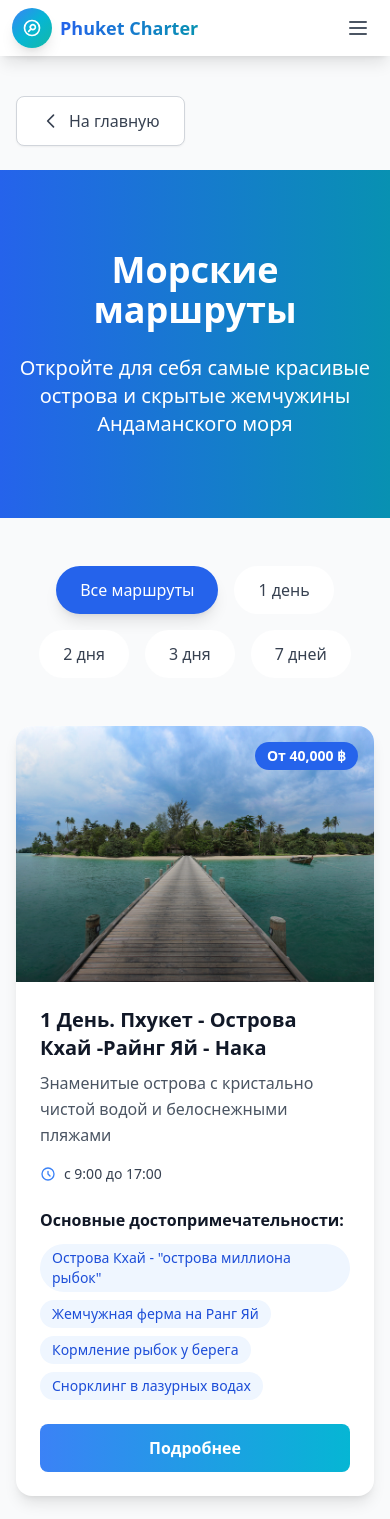
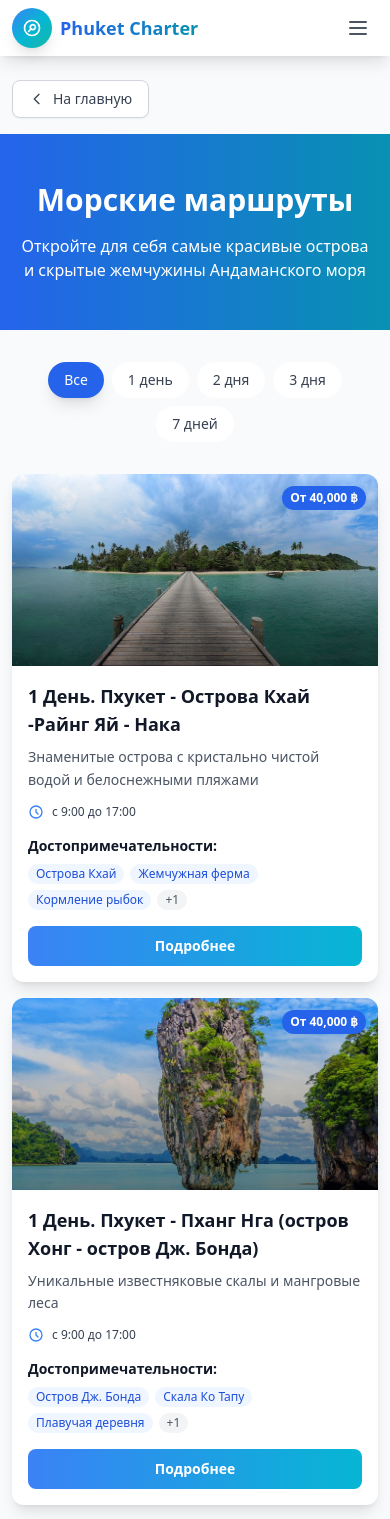
Before and after one commit to TEROS228/PhuketCharterTeam, a React (Vite) app: page /routes in a window 390 px wide. Shown: the top 1519 px of the page. Built offline with nearby package versions, Linux system fonts and the light colour scheme.

Commit message:
Mobile optimization for RoutesPage

```diff
--- a/src/components/pages/RoutesPage.tsx
+++ b/src/components/pages/RoutesPage.tsx
@@ -21,7 +21,7 @@ const RoutesPage = () => {
       name: '1 День. Пхукет - Острова Кхай -Райнг Яй - Нака',
       description: 'Знаменитые острова с кристально чистой водой и белоснежными пляжами',
       duration: 'с 9:00 до 17:00',
-      highlights: ['Острова Кхай - "острова миллиона рыбок"', 'Жемчужная ферма на Ранг Яй', 'Кормление рыбок у берега', 'Снорклинг в лазурных водах'],
+      highlights: ['Острова Кхай', 'Жемчужная ферма', 'Кормление рыбок', 'Снорклинг'],
       price: 'От 40,000',
       image: '/images/routes/phi-phi.jpg'
     },
@@ -30,7 +30,7 @@ const RoutesPage = () => {
       name: '1 День. Пхукет - Пханг Нга (остров Хонг - остров Дж. Бонда)',
       description: 'Уникальные известняковые скалы и мангровые леса',
       duration: 'с 9:00 до 17:00',
-      highlights: ['Остров Джеймса Бонда', 'Знаменитая скала Ко Тапу', 'Плавучая деревня Ко-Панъи', 'Каякинг в морских пещерах'],
+      highlights: ['Остров Дж. Бонда', 'Скала Ко Тапу', 'Плавучая деревня', 'Каякинг'],
       price: 'От 40,000',
       image: '/images/routes/phang-nga.jpg'
     },
@@ -39,7 +39,7 @@ const RoutesPage = () => {
       name: '1 День. Пхукет - Остров Хонг (Краби)',
       description: 'Остров с пустотой внутри и скрытой лагуной',
       duration: 'с 9:00 до 17:00',
-      highlights: ['Пляж Пелай - один из красивейших в Краби', 'Скрытая лагуна с кристальной водой', 'Каякинг к секретным местам', 'Снорклинг среди коралловых рифов'],
+      highlights: ['Пляж Пелай', 'Скрытая лагуна', 'Каякинг', 'Снорклинг'],
       price: 'От 40,000',
       image: '/images/routes/similan.jpg'
     },
@@ -48,7 +48,7 @@ const RoutesPage = () => {
       name: '2 Дня. Пхукет - остров Рача Яй',
       description: 'Белоснежные пляжи и коралловые рифы как в фильме "Баунти"',
       duration: '2 дня / 1 ночь',
-      highlights: ['Белоснежные пляжи', 'Коралловые рифы для снорклинга', 'Прозрачная морская вода', 'Тропическая растительность'],
+      highlights: ['Белоснежные пляжи', 'Коралловые рифы', 'Прозрачная вода', 'Тропики'],
       price: 'От 85,000',
       image: '/images/routes/coral.jpg'
     },
@@ -57,7 +57,7 @@ const RoutesPage = () => {
       name: '2 Дня. Пхукет - Краби (Чикен Айленд+ Ао Нанг + Ралей бич)',
       description: 'Куриный остров с уникальной скалой и красивые пляжи Краби',
       duration: '2 дня / 1 ночь',
-      highlights: ['Chicken Island со скалой-головой курицы', 'Пляж Ао Нанг', 'Уединенный Ралей бич', 'Живописные известняковые скалы'],
+      highlights: ['Chicken Island', 'Пляж Ао Нанг', 'Ралей бич', 'Скалы'],
       price: 'От 85,000',
       image: '/images/routes/racha.jpg'
     },
@@ -66,7 +66,7 @@ const RoutesPage = () => {
       name: '2 Дня. Пхукет - остров Пи Пи (бухта Майя бэй фильм "Пляж "+ Пхи Пхи дон)',
       description: 'Знаменитые острова из фильма "Пляж" с Ди Каприо',
       duration: '2 дня / 1 ночь',
-      highlights: ['Бухта Майя Бэй из фильма "Пляж"', 'Белоснежные пляжи Пхи Пхи Дон', 'Потрясающие джунгли', 'Зажигательные вечеринки'],
+      highlights: ['Майя Бэй', 'Пхи Пхи Дон', 'Джунгли', 'Вечеринки'],
       price: 'От 85,000',
       image: '/images/routes/krabi.jpg'
     },
@@ -75,7 +75,7 @@ const RoutesPage = () => {
       name: '3 Дня. Остров Ко Рок',
       description: 'Нетронутые острова в провинции Транг для уединенного отдыха',
       duration: '3 дня / 2 ночи',
-      highlights: ['Острова Рок и Ха', 'Нереально голубая прозрачная вода', 'Нетронутый подводный мир', 'Снорклинг без толп туристов'],
+      highlights: ['Острова Рок и Ха', 'Голубая вода', 'Подводный мир', 'Снорклинг'],
       price: 'От 130,000',
       image: '/images/routes/sunset.jpg'
     },
@@ -84,7 +84,7 @@ const RoutesPage = () => {
       name: '3 Дня. Симиланские острова',
       description: 'Национальный парк и одно из 10 лучших мест для дайвинга на Земле',
       duration: '3 дня / 2 ночи',
-      highlights: ['Национальный парк Таиланда', 'Топ-10 мест для дайвинга в мире', 'Плавание с черепахами', 'Встреча с китовой акулой'],
+      highlights: ['Национальный парк', 'Топ-10 дайвинга', 'Черепахи', 'Китовая акула'],
       price: 'От 130,000',
       image: '/images/routes/ko-lan.jpg'
     },
@@ -93,23 +93,23 @@ const RoutesPage = () => {
       name: '3 Дня. Остров Ланта',
       description: 'Четвертый по величине остров Таиланда для спокойного отдыха',
       duration: '3 дня / 2 ночи',
-      highlights: ['Архипелаг из 52 островов', 'Живописные закаты на западном побережье', 'Атмосфера умиротворения', 'Густые тропические леса'],
+      highlights: ['52 острова', 'Закаты', 'Умиротворение', 'Тропические леса'],
       price: 'От 130,000',
       image: '/images/routes/ko-he.jpg'
     },
     {
       id: 10,
       name: '7 Дней. Большое путешествие по Андаманскому морю',
-      description: 'Исследование нескольких островов за 3 дня',
+      description: 'Исследование нескольких островов за 7 дней',
       duration: '7 дней / 6 ночей',
-      highlights: ['Несколько островов', 'Ночевка на катамаране', 'Рыбалка', 'Дайвинг'],
+      highlights: ['Несколько островов', 'Ночевка на борту', 'Рыбалка', 'Дайвинг'],
       price: '310,000',
       image: '/images/routes/multi-day.jpg'
     }
   ];
 
   const categories = [
-  { id: 'all', name: 'Все маршруты' },
+    { id: 'all', name: 'Все' },
     { id: '1-day', name: '1 день' },
     { id: '2-day', name: '2 дня' },
     { id: '3-day', name: '3 дня' },
@@ -131,14 +131,14 @@ const filteredRoutes = routes.filter(route => {
 
   return (
     <div className="min-h-screen bg-gray-50">
-      {/* КНОПКА НАЗАД - с отступом для хедера */}
-      <div className="pt-24 pb-6">
-        <div className="container mx-auto px-4">
+      {/* Кнопка назад */}
+      <div className="pt-20 sm:pt-24 pb-4 sm:pb-6">
+        <div className="container mx-auto px-3 sm:px-4">
           <button
             onClick={() => navigate('/')}
-            className="flex items-center gap-2 px-6 py-3 bg-white text-gray-700 rounded-lg border border-gray-300 hover:bg-gray-50 hover:text-blue-600 transition-all duration-200 shadow-sm"
+            className="flex items-center gap-2 px-4 sm:px-6 py-2 sm:py-3 bg-white text-gray-700 rounded-lg border border-gray-300 hover:bg-gray-50 hover:text-blue-600 transition-all duration-200 shadow-sm text-sm sm:text-base"
           >
-            <svg className="w-5 h-5" fill="none" stroke="currentColor" viewBox="0 0 24 24">
+            <svg className="w-4 h-4 sm:w-5 sm:h-5" fill="none" stroke="currentColor" viewBox="0 0 24 24">
               <path strokeLinecap="round" strokeLinejoin="round" strokeWidth={2} d="M15 19l-7-7 7-7" />
             </svg>
             <span className="font-medium">На главную</span>
@@ -146,26 +146,26 @@ const filteredRoutes = routes.filter(route => {
         </div>
       </div>
 
-      {/* Hero секция */}
-      <div className="bg-gradient-to-r from-blue-600 to-cyan-600 text-white py-20">
+      {/* Hero */}
+      <div className="bg-gradient-to-r from-blue-600 to-cyan-600 text-white py-12 sm:py-16 md:py-20">
         <div className="container mx-auto px-4 text-center">
-          <h1 className="text-4xl md:text-6xl font-bold mb-6">
+          <h1 className="text-3xl sm:text-4xl md:text-6xl font-bold mb-4 sm:mb-6">
             Морские маршруты
           </h1>
-          <p className="text-xl md:text-2xl max-w-3xl mx-auto">
+          <p className="text-base sm:text-xl md:text-2xl max-w-3xl mx-auto">
             Откройте для себя самые красивые острова и скрытые жемчужины Андаманского моря
           </p>
         </div>
       </div>
 
-      <div className="container mx-auto px-4 py-12">
+      <div className="container mx-auto px-3 sm:px-4 py-8 sm:py-12">
         {/* Фильтры */}
-        <div className="flex flex-wrap justify-center gap-4 mb-12">
+        <div className="flex flex-wrap justify-center gap-2 sm:gap-4 mb-8 sm:mb-12">
           {categories.map(category => (
             <button
               key={category.id}
               onClick={() => setSelectedCategory(category.id)}
-              className={`px-6 py-3 rounded-full font-medium transition-all duration-300 ${
+              className={`px-4 sm:px-6 py-2 sm:py-3 rounded-full font-medium transition-all duration-300 text-sm sm:text-base ${
                 selectedCategory === category.id
                   ? 'bg-blue-600 text-white shadow-lg'
                   : 'bg-white text-gray-700 hover:bg-blue-50 hover:text-blue-600'
@@ -177,10 +177,10 @@ const filteredRoutes = routes.filter(route => {
         </div>
 
         {/* Сетка маршрутов */}
-        <div className="grid grid-cols-1 md:grid-cols-2 lg:grid-cols-3 gap-8 max-w-7xl mx-auto">
+        <div className="grid grid-cols-1 md:grid-cols-2 lg:grid-cols-3 gap-4 sm:gap-6 lg:gap-8 max-w-7xl mx-auto">
           {filteredRoutes.map(route => (
-            <div key={route.id} className="bg-white rounded-2xl shadow-lg hover:shadow-xl transition-all duration-300 hover:-translate-y-1 overflow-hidden h-full flex flex-col">
-              <div className="relative h-64">
+            <div key={route.id} className="bg-white rounded-xl sm:rounded-2xl shadow-lg hover:shadow-xl transition-all duration-300 hover:-translate-y-1 overflow-hidden h-full flex flex-col">
+              <div className="relative h-48 sm:h-56 md:h-64">
                 <img
                   src={route.image}
                   alt={route.name}
@@ -192,39 +192,44 @@ const filteredRoutes = routes.filter(route => {
                 />
                 <div className="hidden absolute inset-0 bg-gradient-to-br from-blue-100 to-cyan-200"></div>
                 <div className="absolute inset-0 bg-gradient-to-t from-black/50 to-transparent"></div>
-                <div className="absolute top-4 right-4">
-                  <div className="bg-blue-600 text-white px-3 py-1 rounded-full text-sm font-semibold">
+                <div className="absolute top-3 sm:top-4 right-3 sm:right-4">
+                  <div className="bg-blue-600 text-white px-2 sm:px-3 py-1 rounded-full text-xs sm:text-sm font-semibold">
                     {route.price} ฿
                   </div>
                 </div>
               </div>
-              <div className="p-6 flex flex-col flex-grow">
-                <h3 className="text-xl font-bold text-gray-900 mb-2">{route.name}</h3>
-                <p className="text-gray-600 mb-4 leading-relaxed">{route.description}</p>
-                <div className="mb-6">
-                  <div className="flex items-center gap-2 text-sm">
-                    <svg className="w-4 h-4 text-blue-500" fill="none" stroke="currentColor" viewBox="0 0 24 24">
+              <div className="p-4 sm:p-6 flex flex-col flex-grow">
+                <h3 className="text-lg sm:text-xl font-bold text-gray-900 mb-2 line-clamp-2">{route.name}</h3>
+                <p className="text-sm sm:text-base text-gray-600 mb-3 sm:mb-4 leading-relaxed line-clamp-2">{route.description}</p>
+                <div className="mb-4 sm:mb-6">
+                  <div className="flex items-center gap-2 text-xs sm:text-sm">
+                    <svg className="w-4 h-4 text-blue-500 flex-shrink-0" fill="none" stroke="currentColor" viewBox="0 0 24 24">
                       <path strokeLinecap="round" strokeLinejoin="round" strokeWidth={2} d="M12 8v4l3 3m6-3a9 9 0 11-18 0 9 9 0 0118 0z" />
                     </svg>
                     <span className="text-gray-700">{route.duration}</span>
                   </div>
                 </div>
-                <div className="mb-6 flex-grow">
-                  <h4 className="font-semibold text-gray-900 mb-3">Основные достопримечательности:</h4>
-                  <div className="flex flex-wrap gap-2">
-                    {route.highlights.map((highlight, index) => (
+                <div className="mb-4 sm:mb-6 flex-grow">
+                  <h4 className="font-semibold text-gray-900 mb-2 sm:mb-3 text-sm sm:text-base">Достопримечательности:</h4>
+                  <div className="flex flex-wrap gap-1.5 sm:gap-2">
+                    {route.highlights.slice(0, 3).map((highlight, index) => (
                       <span
                         key={index}
-                        className="bg-blue-50 text-blue-700 px-3 py-1 rounded-full text-sm"
+                        className="bg-blue-50 text-blue-700 px-2 sm:px-3 py-0.5 sm:py-1 rounded-full text-xs sm:text-sm"
                       >
                         {highlight}
                       </span>
                     ))}
+                    {route.highlights.length > 3 && (
+                      <span className="bg-gray-100 text-gray-600 px-2 sm:px-3 py-0.5 sm:py-1 rounded-full text-xs sm:text-sm">
+                        +{route.highlights.length - 3}
+                      </span>
+                    )}
                   </div>
                 </div>
                 <button
                   onClick={() => handleViewDetails(route.id)}
-                  className="w-full bg-gradient-to-r from-blue-500 to-cyan-500 text-white font-semibold py-3 px-6 rounded-lg hover:shadow-lg hover:shadow-blue-500/25 transition-all duration-300 transform hover:-translate-y-0.5 mt-auto"
+                  className="w-full bg-gradient-to-r from-blue-500 to-cyan-500 text-white font-semibold py-2.5 sm:py-3 px-4 sm:px-6 rounded-lg hover:shadow-lg hover:shadow-blue-500/25 transition-all duration-300 transform hover:-translate-y-0.5 mt-auto text-sm sm:text-base"
                 >
                   Подробнее
                 </button>
```
Lines whose indentation alone changed are shown as unchanged.
